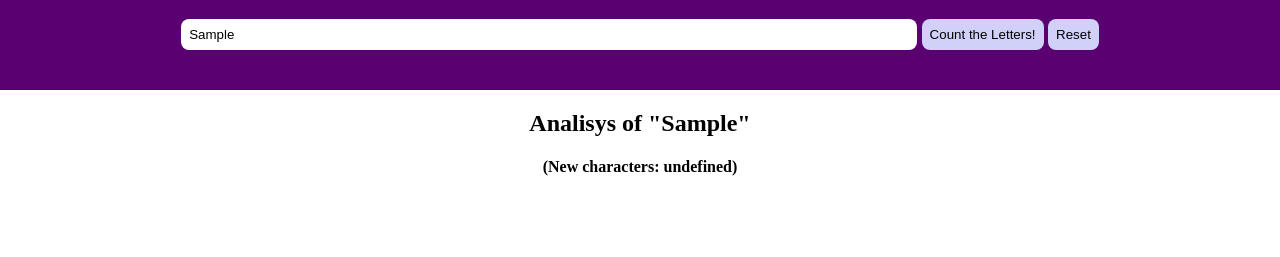
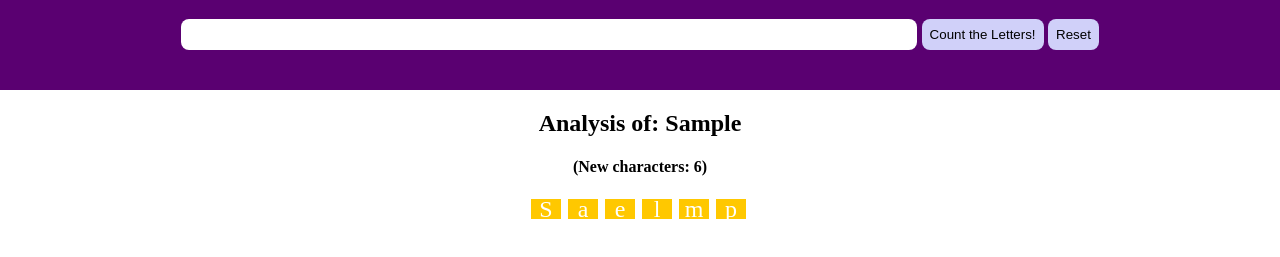
Before and after one commit to Matt-Hamilton-GitHub/d3-letter-analizer, a plain HTML site: page index.html in a window 1280 px wide. Both pictures are taken after typing "Sample" into the empty fields and a click on the button "Count the Letters!". Shown: the part 101-358 px from the top of the page. Drawn offline with nearby package versions, Linux system fonts and the light colour scheme.

Commit message:
finished

```diff
--- a/app.js
+++ b/app.js
@@ -1,62 +1,143 @@
-// write your code here!
+d3.select("#reset")
+    .on("click", function() {
+      d3.selectAll(".letter")
+        .remove();
 
-var input = d3.select('input')
-var phrase = d3.select('#phrase')
-var countCh = d3.select('#count')
-var reset = d3.select('#reset')
-var uniqueChar = {}
-var counted = {}
-var userString = ''
-var userArray = {}
+      d3.select("#phrase")
+          .text("");
 
+      d3.select("#count")
+          .text("");
+    });
 
-input.on('input', function(){
-    d3.event.preventDefault()
-    userString = d3.event.target.value;
-    userArray =  userString.toLocaleLowerCase()
-    userArray = userArray.split('').filter(element => element  !== ' ' );
-    var uniqueChar = [...new Set(userArray)]
-    console.log(userArray);
-    console.log(uniqueChar);
+d3.select("form")
+    .on("submit", function() {
+      d3.event.preventDefault();
+      var input = d3.select("input");
+      var text = input.property("value");
 
-    userArray.forEach(function(x){
-        counted[x] = countChar(x, userArray);
- })
+      var letters = d3.select("#letters")
+                      .selectAll(".letter")
+                      .data(getFrequencies(text), function(d) {
+                        return d.character;
+                      });
 
+      letters
+          .classed("new", false)
+        .exit()
+        .remove();
 
-    console.log(counted);
+      letters
+        .enter()
+        .append("div")
+          .classed("letter", true)
+          .classed("new", true)
+        .merge(letters)
+          .style("width", "20px")
+          .style("line-height", "20px")
+          .style("margin-right", "5px")
+          .style("height", function(d) {
+            return d.count * 20 + "px";
+          })
+          .text(function(d) {
+            return d.character;
+          });
+
+      d3.select("#phrase")
+          .text("Analysis of: " + text);
+
+      d3.select("#count")
+          .text("(New characters: " + letters.enter().nodes().length + ")");
+
+      input.property("value", "");
+    });
+
+function getFrequencies(str) {
+  var sorted = str.split("").sort();
+  var data = [];
+  for (var i = 0; i < sorted.length; i++) {
+    var last = data[data.length - 1];
+    if (last && last.character === sorted[i]) last.count++;
+    else data.push({ character: sorted[i], count: 1 });
+  }
+  return data;
+}
 
 
 
-})
+// // write your code here!
+
+// var input = d3.select('input')
+// var phrase = d3.select('#phrase')
+// var countCh = d3.select('#count')
+// var reset = d3.select('#reset')
+// var letters = d3.select('#letters').selectAll('li')
+// var uniqueChar = {}
+// var counted = {}
+// var userString = ''
+// var userArray = {}
 
 
-d3.select('#submit').on('click', function(){
-    d3.event.preventDefault()
+// input.on('input', function(){
+//     d3.event.preventDefault()
+//     userString = d3.event.target.value;
+//     userArray =  userString.toLocaleLowerCase()
+//     userArray = userArray.split('').filter(element => element  !== ' ' );
+//     uniqueChar = [...new Set(userArray)]
+//     console.log(userArray);
+//     console.log(uniqueChar);
 
-    phrase.style('font-weight','bolder')
-    .text(`Analisys of "${userString}"`)
+//     userArray.forEach(function(x){
+//         counted[x] = countChar(x, userArray);
+//  })
 
-    countCh.text(`(New characters: ${uniqueChar.length})`)
-    console.log(uniqueChar);
+
+//     console.log(counted);
 
 
 
-})
+// })
 
-function countChar(chr, arr){
-    var count = 0;
-    arr.forEach(x => x === chr ? count+=1 : null)
 
-    return count
-}
+// d3.select('#submit').on('click', function(){
 
-reset.on('click', function(){
-    input.property('value','')
-    uniqueChar = {}
-    counted = {}
-    userString = ''
-    userArray = {}
-    phrase.text("")
-    countCh.text('')
-})
+//     d3.event.preventDefault()
+//     phrase.style('font-weight','bolder')
+//     .text(`Analisys of "${userString}"`)
+//     countCh.text(`(New characters: ${uniqueChar.length})`)
+
+//     letters.data(uniqueChar).enter()
+//     .append('li')
+//     .attr('class','letter')
+//     .style('height', function(d){
+//         return `${counted[d]*20}px`
+//     })
+//     .text((d,idx) => `${counted[d]} ${uniqueChar[idx].toUpperCase()}` )
+//     .merge(letters)
+//     .add.remove()
+
+//     console.log(counted);
+
+
+
+
+
+// })
+
+// function countChar(chr, arr){
+//     var count = 0;
+//     arr.forEach(x => x === chr ? count+=1 : null)
+
+//     return count
+// }
+
+// reset.on('click', function(){
+//     input.property('value','')
+//     uniqueChar = {}
+//     counted = {}
+//     userString = ''
+//     userArray = {}
+//     phrase.text("")
+//     countCh.text('')
+//     d3.selectAll('li').data(uniqueChar).exit().remove()
+// })
--- a/style.css
+++ b/style.css
@@ -38,7 +38,9 @@ form > button:hover {
   display: inline-block;
   text-align: center;
   background-color: #ffc800;
+  margin: 2px;
   vertical-align: bottom;
+  min-width: 30px;
 }
 
 .new {
```
